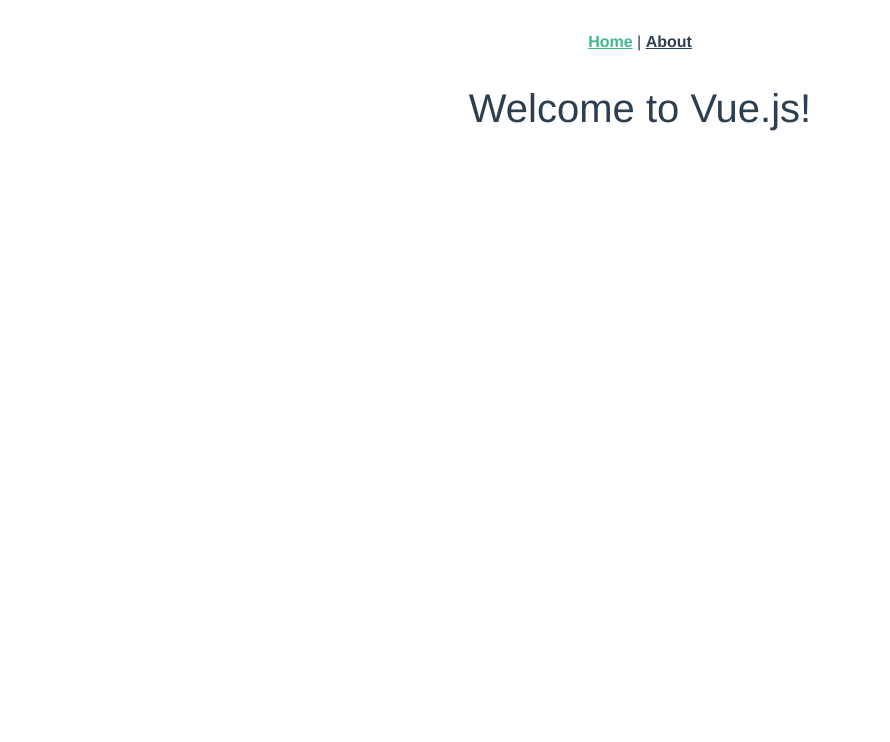
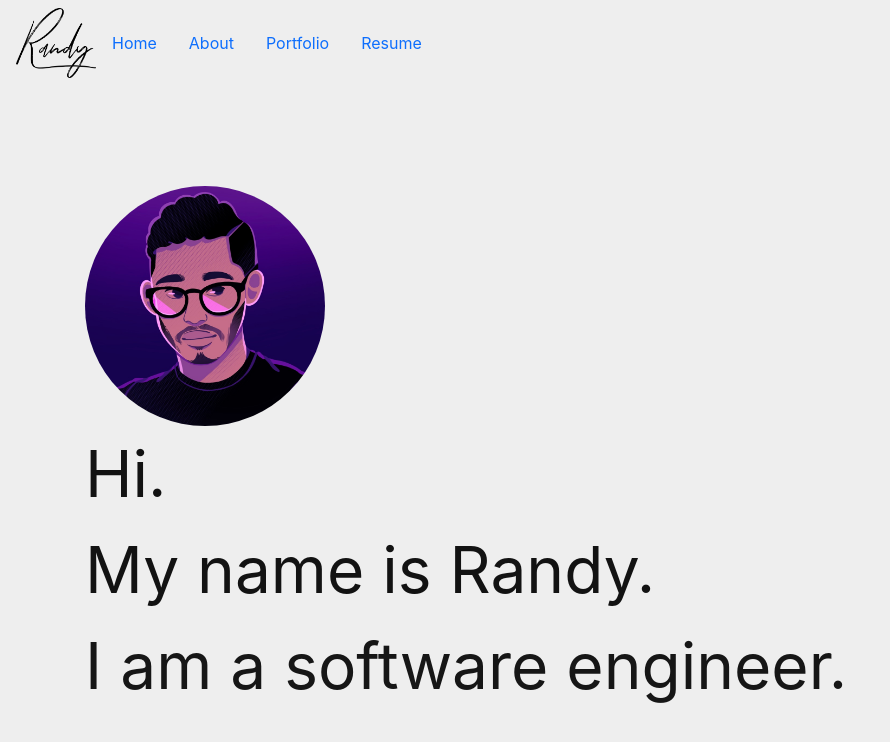
Before and after one commit to Rvndyr/rvndyr.github.io, a Vue app: page / in a window 1280 px wide. Shown: the top 742 px of the page, without its empty margins (0-890 px from the left). Built offline with nearby package versions, Linux system fonts and the light colour scheme.

Commit message:
color-scheme id added and working on body tag

```diff
--- a/package.json
+++ b/package.json
@@ -8,8 +8,9 @@
     "lint": "vue-cli-service lint"
   },
   "dependencies": {
+    "bootstrap-vue": "^2.21.2",
     "core-js": "^3.6.5",
-    "vue": "^2.6.11",
+    "vue": "^2.6.14",
     "vue-router": "^3.2.0"
   },
   "devDependencies": {
--- a/public/index.html
+++ b/public/index.html
@@ -3,7 +3,7 @@
   <head>
     <meta charset="utf-8" />
     <meta http-equiv="X-UA-Compatible" content="IE=edge" />
-    <meta name="viewport" content="width=device-width,initial-scale=1.0" />
+    <meta name="viewport" content="width=device-width, initial-scale=1, shrink-to-fit=no" />
     <link rel="icon" href="<%= BASE_URL %>favicon.ico" />
     <title>Randy Rodriguez</title>
     <link
@@ -13,7 +13,7 @@
       crossorigin="anonymous"
     />
   </head>
-  <body>
+  <body id="color-scheme">
     <noscript>
       <strong>
         We're sorry but <%= htmlWebpackPlugin.options.title %> doesn't work properly without JavaScript enabled. Please
--- a/src/App.vue
+++ b/src/App.vue
@@ -1,33 +1,42 @@
 <template>
-  <div id="app">
-    <div id="nav">
-      <router-link to="/">Home</router-link>
-      |
-      <router-link to="/about">About</router-link>
-    </div>
+  <div>
     <router-view />
   </div>
 </template>
 
 <style>
-#app {
-  font-family: Avenir, Helvetica, Arial, sans-serif;
-  -webkit-font-smoothing: antialiased;
-  -moz-osx-font-smoothing: grayscale;
-  text-align: center;
-  color: #2c3e50;
+body {
+  min-height: 100vh;
 }
-
-#nav {
-  padding: 30px;
+@media (prefers-color-scheme: dark) {
+  html,
+  template,
+  body#color-scheme {
+    color: #eee;
+    background: #121212;
+  }
+  a {
+    color: #ffffff;
+  }
+  .nameLogoBlack {
+    display: none;
+  }
 }
-
-#nav a {
-  font-weight: bold;
-  color: #2c3e50;
-}
-
-#nav a.router-link-exact-active {
-  color: #42b983;
+@media (prefers-color-scheme: light) {
+  html,
+  template,
+  body#color-scheme {
+    color: #121212;
+    background: #eee;
+  }
+  a {
+    color: #121212;
+  }
+  .nameLogoWhite {
+    display: none;
+  }
 }
 </style>
+<script>
+export default {};
+</script>
--- a/src/components/HelloWorld.vue
+++ /dev/null
@@ -1,87 +0,0 @@
-<template>
-  <div class="hello">
-    <h1>{{ msg }}</h1>
-    <p>
-      For a guide and recipes on how to configure / customize this project,
-      <br />
-      check out the
-      <a href="https://cli.vuejs.org" target="_blank" rel="noopener">vue-cli documentation</a>
-      .
-    </p>
-    <h3>Installed CLI Plugins</h3>
-    <ul>
-      <li>
-        <a
-          href="https://github.com/vuejs/vue-cli/tree/dev/packages/%40vue/cli-plugin-babel"
-          target="_blank"
-          rel="noopener"
-        >
-          babel
-        </a>
-      </li>
-      <li>
-        <a
-          href="https://github.com/vuejs/vue-cli/tree/dev/packages/%40vue/cli-plugin-router"
-          target="_blank"
-          rel="noopener"
-        >
-          router
-        </a>
-      </li>
-      <li>
-        <a
-          href="https://github.com/vuejs/vue-cli/tree/dev/packages/%40vue/cli-plugin-eslint"
-          target="_blank"
-          rel="noopener"
-        >
-          eslint
-        </a>
-      </li>
-    </ul>
-    <h3>Essential Links</h3>
-    <ul>
-      <li><a href="https://vuejs.org" target="_blank" rel="noopener">Core Docs</a></li>
-      <li><a href="https://forum.vuejs.org" target="_blank" rel="noopener">Forum</a></li>
-      <li><a href="https://chat.vuejs.org" target="_blank" rel="noopener">Community Chat</a></li>
-      <li><a href="https://twitter.com/vuejs" target="_blank" rel="noopener">Twitter</a></li>
-      <li><a href="https://news.vuejs.org" target="_blank" rel="noopener">News</a></li>
-    </ul>
-    <h3>Ecosystem</h3>
-    <ul>
-      <li><a href="https://router.vuejs.org" target="_blank" rel="noopener">vue-router</a></li>
-      <li><a href="https://vuex.vuejs.org" target="_blank" rel="noopener">vuex</a></li>
-      <li>
-        <a href="https://github.com/vuejs/vue-devtools#vue-devtools" target="_blank" rel="noopener">vue-devtools</a>
-      </li>
-      <li><a href="https://vue-loader.vuejs.org" target="_blank" rel="noopener">vue-loader</a></li>
-      <li><a href="https://github.com/vuejs/awesome-vue" target="_blank" rel="noopener">awesome-vue</a></li>
-    </ul>
-  </div>
-</template>
-
-<script>
-export default {
-  name: "HelloWorld",
-  props: {
-    msg: String,
-  },
-};
-</script>
-
-<!-- Add "scoped" attribute to limit CSS to this component only -->
-<style scoped>
-h3 {
-  margin: 40px 0 0;
-}
-ul {
-  list-style-type: none;
-  padding: 0;
-}
-li {
-  display: inline-block;
-  margin: 0 10px;
-}
-a {
-  color: #42b983;
-}
-</style>
--- /dev/null
+++ b/src/components/NavBar.vue
@@ -0,0 +1,17 @@
+<template>
+  <div>
+    <a></a>
+    <b-nav class="navbar navbar-expand-lg">
+      <b-img class="nameLogoBlack" left src="images/Randy(Black).png" alt="" width="80" height="70" />
+      <b-img class="nameLogoWhite" left src="images/Randy(White).png" alt="" width="80" height="70" />
+      <b-nav-item to="/" active>Home</b-nav-item>
+      <b-nav-item to="/about">About</b-nav-item>
+      <b-nav-item>Portfolio</b-nav-item>
+      <b-nav-item>Resume</b-nav-item>
+    </b-nav>
+  </div>
+</template>
+<script>
+export default {};
+</script>
+<style></style>
--- a/src/views/About.vue
+++ b/src/views/About.vue
@@ -1,5 +1,20 @@
 <template>
-  <div class="about">
+  <div>
+    <nav-bar></nav-bar>
     <h1>This is an about page</h1>
   </div>
 </template>
+<script>
+import NavBar from "@/components/NavBar.vue";
+export default {
+  name: "home",
+  components: { "nav-bar": NavBar },
+  data: function () {
+    return {
+      message: "",
+    };
+  },
+  created: function () {},
+  methods: {},
+};
+</script>
--- a/src/views/Home.vue
+++ b/src/views/Home.vue
@@ -1,29 +1,111 @@
 <template>
   <div>
-    <h1>{{ message }}</h1>
+    <nav-bar></nav-bar>
+    <div class="container">
+      <div>
+        <b-img class="img-fluid profilepic" src="images/avatar.jpeg" alt="profilepic" />
+      </div>
+    </div>
+    <div class="container">
+      <div class="portText1">
+        <span class="descText">Hi.</span>
+      </div>
+      <div class="portText2">
+        <span class="descText">My name is Randy.</span>
+      </div>
+      <div class="portText3">
+        <span class="descText">I am a software engineer.</span>
+      </div>
+    </div>
   </div>
 </template>
 <style>
-/* Set the color scheme of the page according to the users OS settings */
-@media (prefers-color-scheme: dark) {
-  body {
-    color: #eee;
-    background: #121212;
+.profilepic {
+  height: 15rem;
+  width: 15rem;
+  border-radius: 50%;
+  margin-top: 100px;
+  margin-right: 50px;
+}
+.descText {
+  font-size: 4rem;
+}
+.portText1 {
+  animation: fadeIn 2s;
+  -webkit-animation: fadeIn 2s;
+  -moz-animation: fadeIn 2s;
+  -o-animation: fadeIn 2s;
+  -ms-animation: fadeIn 2s;
+  opacity: 1;
+}
+.portText2 {
+  animation: fadeIn 4s;
+  -webkit-animation: fadeIn 4s;
+  -moz-animation: fadeIn 4s;
+  -o-animation: fadeIn 4s;
+  -ms-animation: fadeIn 4s;
+  opacity: 1;
+}
+.portText3 {
+  animation: fadeIn 6s;
+  -webkit-animation: fadeIn 6s;
+  -moz-animation: fadeIn 6s;
+  -o-animation: fadeIn 6s;
+  -ms-animation: fadeIn 6s;
+  opacity: 1;
+}
+@keyframes fadeIn {
+  0% {
+    opacity: 0;
   }
-  a {
-    color: #ffffff;
+  100% {
+    opacity: 1;
   }
-  .nameLogoBlack {
-    display: none;
+}
+
+@-moz-keyframes fadeIn {
+  0% {
+    opacity: 0;
+  }
+  100% {
+    opacity: 1;
+  }
+}
+
+@-webkit-keyframes fadeIn {
+  0% {
+    opacity: 0;
+  }
+  100% {
+    opacity: 1;
+  }
+}
+
+@-o-keyframes fadeIn {
+  0% {
+    opacity: 0;
+  }
+  100% {
+    opacity: 1;
+  }
+}
+
+@-ms-keyframes fadeIn {
+  0% {
+    opacity: 0;
+  }
+  100% {
+    opacity: 1;
   }
 }
 </style>
 <script>
+import NavBar from "@/components/NavBar.vue";
 export default {
+  name: "home",
+  components: { "nav-bar": NavBar },
   data: function () {
-    return {
-      message: "Welcome to Vue.js!",
-    };
+    return {};
   },
   created: function () {},
   methods: {},
```
Also changed, not shown: src/main.js (+10 -0 lines), 2 other files (tests, documents, lock files or other folders).
